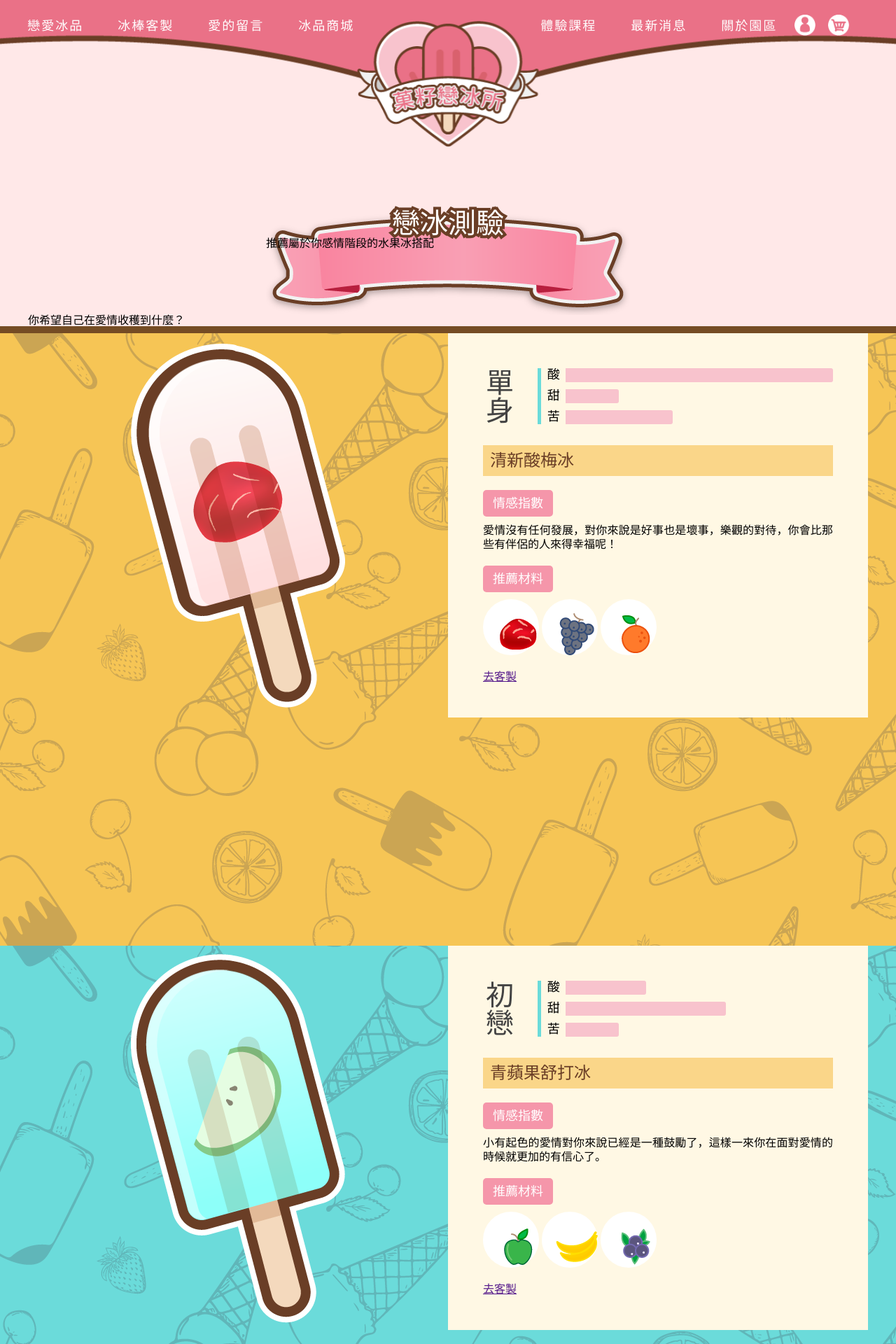
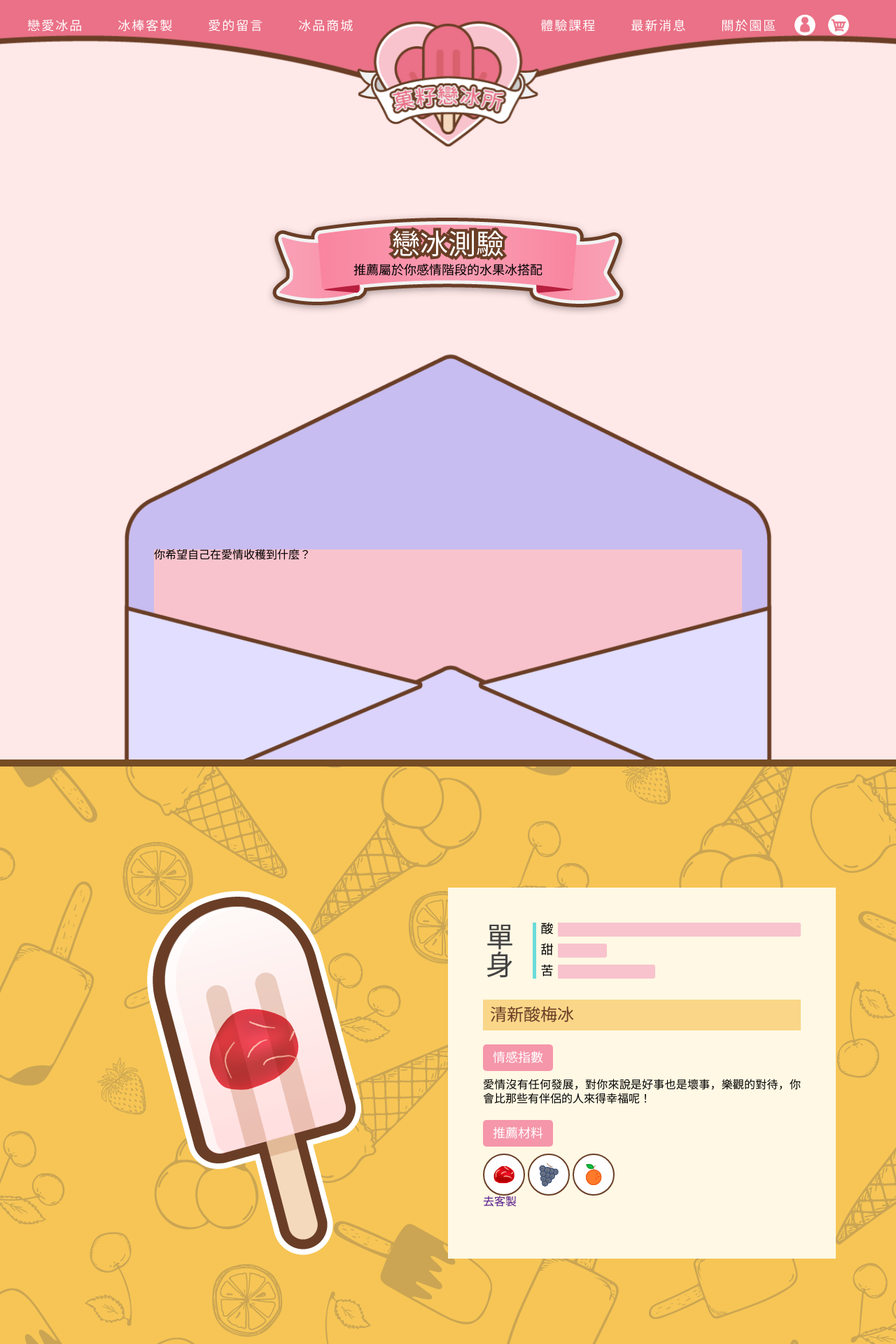
Before and after one commit to connectshark/Love-Fruit, a PHP site: page /qa.html in a window 1280 px wide. Shown: the top 1920 px of the page at 70% size. Run offline with PHP 8.4, Linux system fonts and the light colour scheme; style sheets or scripts are compiled from the project's sources; some web fonts are replaced.

Commit message:
戀愛階段完成，剩下btn 和 信封內容

```diff
--- a/css/qa.css
+++ b/css/qa.css
@@ -2,6 +2,7 @@
 * {
   -webkit-box-sizing: border-box;
           box-sizing: border-box;
+  text-decoration: none;
 }
 
 .page-qa {
@@ -15,19 +16,22 @@
 }
 
 .page-qa .qa {
-  padding-top: 300px;
+  padding-top: 150px;
 }
 
 .page-qa .qa .title-main {
-  width: 520px;
+  width: 90%;
   height: 150px;
   margin: auto;
+  padding: 50px 0;
   background: url(../img/qa/title.png) center center no-repeat;
+  background-size: contain;
+  text-align: center;
 }
 
 .page-qa .qa .title-main .title {
   color: #fff;
-  font-size: 40px;
+  font-size: 18px;
   position: relative;
   text-align: center;
 }
@@ -40,16 +44,63 @@
   top: 0;
   bottom: 0;
   right: 0;
-  -webkit-text-stroke: 8px #6a3e26;
+  -webkit-text-stroke: 5px #6a3e26;
 }
 
 .page-qa .qa .title-main .title {
   z-index: 1;
 }
 
+.page-qa .qa .title-main span {
+  font-size: 12px;
+  line-height: 24px;
+}
+
+.page-qa .qa .letter {
+  overflow: hidden;
+  position: relative;
+}
+
+.page-qa .qa .letter .envelope-bg {
+  background-image: url(../img/qa/envelopebg.png);
+  width: 90%;
+  height: 680px;
+  background-size: cover;
+  margin: auto;
+}
+
+.page-qa .qa .letter .topic {
+  width: 70%;
+  height: 300px;
+  margin: auto;
+  background-color: #f8c3cd;
+  position: absolute;
+  z-index: 0;
+  bottom: 0;
+  left: 0;
+  right: 0;
+}
+
+.page-qa .qa .letter .envelope-front {
+  width: 90%;
+  height: 255px;
+  margin: -300px auto 0;
+  position: relative;
+}
+
+.page-qa .qa .letter .envelope-front img {
+  width: 100%;
+}
+
 .page-qa .stage {
   width: 100%;
   height: 1000px;
+  display: -webkit-box;
+  display: -ms-flexbox;
+  display: flex;
+  -webkit-box-align: center;
+      -ms-flex-align: center;
+          align-items: center;
 }
 
 .page-qa .stage .wrap {
@@ -60,9 +111,6 @@
   -webkit-box-direction: normal;
       -ms-flex-flow: row wrap;
           flex-flow: row wrap;
-  -webkit-box-align: center;
-      -ms-flex-align: center;
-          align-items: center;
   -webkit-box-pack: center;
       -ms-flex-pack: center;
           justify-content: center;
@@ -161,12 +209,21 @@
   line-height: 20px;
 }
 
+.page-qa .stage .content .element-group {
+  margin-bottom: 20px;
+}
+
 .page-qa .stage .content .element {
   display: inline-block;
-  width: 80px;
-  height: 80px;
+  width: 60px;
+  height: 60px;
   background-color: #fff;
   border-radius: 50%;
+  border: 2px solid #6a3e26;
+}
+
+.page-qa .stage .content .element img {
+  width: 100%;
 }
 
 .page-qa .stage.single {
@@ -234,7 +291,69 @@
   width: 100%;
 }
 
+.page-qa .btn-main {
+  display: block;
+  width: 100px;
+  padding: 2px 0;
+  background-color: #fff;
+  border: 2px solid #6a3e26;
+  border-radius: 50px;
+  text-align: center;
+}
+
+.page-qa .btn-main span {
+  display: inline-block;
+  width: 90px;
+  padding: 5px 0;
+  background-color: #f8c3cd;
+  border: 2px solid #f596aa;
+  border-radius: 50px;
+  color: #fff;
+  position: relative;
+}
+
+.page-qa .btn-main span::before {
+  content: url(../img/qa/btn.png);
+  display: block;
+  width: 50px;
+  height: 50px;
+  position: absolute;
+  left: -25px;
+  top: -6px;
+}
+
 @media all and (min-width: 769px) {
+  .page-qa .qa {
+    padding-top: 300px;
+  }
+  .page-qa .qa .title-main {
+    width: 520px;
+    height: 150px;
+    padding: 30px 0;
+  }
+  .page-qa .qa .title-main .title {
+    color: #fff;
+    font-size: 40px;
+    position: relative;
+    text-align: center;
+  }
+  .page-qa .qa .title-main .title:after {
+    z-index: -1;
+    content: "戀冰測驗";
+    position: absolute;
+    left: 0;
+    top: 0;
+    bottom: 0;
+    right: 0;
+    -webkit-text-stroke: 8px #6a3e26;
+  }
+  .page-qa .qa .title-main .title {
+    z-index: 1;
+  }
+  .page-qa .qa .title-main span {
+    font-size: 18px;
+    line-height: 32px;
+  }
   .page-qa .stage {
     height: 885px;
   }
--- a/qa.html
+++ b/qa.html
@@ -82,6 +82,7 @@
 				<span>推薦屬於你感情階段的水果冰搭配</span>
 			</div>
 			<div class="letter">
+				<div class="envelope-bg"></div>
 				<div class="topic">
 					<img id="topic-fruit" src="" alt="">
 					<p>你希望自己在愛情收穫到什麼？</p>
@@ -89,7 +90,9 @@
 						<a href=""></a>
 					</div>
 				</div>
+				<div class="envelope-front"><img src="img/qa/envelopefront.png" alt=""></div>
 			</div>
+
 		</div>
 	</section>
 
@@ -261,7 +264,7 @@
 						<div class="element"><img src="img/qa/bittergourd.png" alt="苦瓜"></div>
 						<div class="element"><img src="img/qa/roselle.png" alt="洛神花"></div>
 					</div>
-					<div><a href="">去客製</a></div>
+					<div><a class="btn-main" href="custom.html"><span>去客製</span></a></div>
 				</div>
 			</div>
 		</div>
--- a/sass/qa.scss
+++ b/sass/qa.scss
@@ -2,6 +2,7 @@
 
 *{
     box-sizing: border-box;
+    text-decoration: none;
 }
 
 .page-qa{
@@ -14,30 +15,78 @@
     }
 
     .qa{
-        padding-top:300px;
+        padding-top:150px;
 
         .title-main{
-            width: 520px;
+            width: 90%;
             height: 150px;
             margin: auto;
+            padding: 50px 0;
             background: url(../img/qa/title.png) center center no-repeat;
+            background-size: contain;
+            text-align: center;
 
 
-            @include out-Line-Font(title,#fff,40px,8px,#6a3e26,戀冰測驗);
+            @include out-Line-Font(title,#fff,18px,5px,#6a3e26,戀冰測驗);
             .title{
                 z-index: 1;
             }
+
+            span{
+                font-size: 12px;
+                line-height: 24px;
+            }
         }
+
+        .letter{
+            overflow: hidden;
+            position: relative;
+
+            .envelope-bg{
+                background-image: url(../img/qa/envelopebg.png);
+                width: 90%;
+                height: 680px;
+                background-size: cover;
+                margin: auto;
+            }
+
+            .topic{
+                width: 70%;
+                height: 300px;
+                margin: auto;
+                background-color: #f8c3cd;
+                position: absolute;
+                z-index: 0;
+                bottom: 0;
+                left: 0;
+                right: 0;
+            }
+
+            .envelope-front{
+                width: 90%;
+                height: 255px;
+                margin: -300px auto 0;
+                position: relative;
+
+                img{
+                    width: 100%;
+                }
+            }
+        }
+
+
+
     }
 
     .stage{
         width: 100%;
         height: 1000px;
+        display: flex;
+        align-items: center;
 
         .wrap{
             display: flex;
             flex-flow: row wrap;
-            align-items: center;
             justify-content: center;
         }
 
@@ -114,12 +163,21 @@
                 font-size: 16px;
                 line-height: 20px;
             }
+            .element-group{
+                margin-bottom: 20px;
+            }
+
             .element{
                 display: inline-block;
-                width: 80px;
-                height: 80px;
+                width: 60px;
+                height: 60px;
                 background-color: #fff;
                 border-radius: 50%;
+                border: 2px solid #6a3e26;
+
+                img{
+                    width: 100%;
+                }
             }
         }
     }
@@ -185,11 +243,65 @@
         }
     }
 
+    .btn-main{
+        display: block;
+        width: 100px;
+        padding: 2px 0;
+        background-color: #fff;
+        border: 2px solid #6a3e26;
+        border-radius: 50px;
+        text-align: center;
+
+        span{
+            display: inline-block;
+            width: 90px;
+            padding: 5px 0;
+            background-color: #f8c3cd;
+            border: 2px solid #f596aa;
+            border-radius: 50px;
+            color: #fff;
+            position: relative;
+        }
+        span::before{
+            content: url(../img/qa/btn.png);
+            display: block;
+            width: 50px;
+            height: 50px;
+            position: absolute;
+            left: -25px;
+            top: -6px;
+        }
+    }
+
+
+
 
 }
 
 @include rwd(medium){
+
     .page-qa{
+
+        .qa{
+            padding-top:300px;
+
+            .title-main{
+                width: 520px;
+                height: 150px;
+                padding: 30px 0;
+
+                @include out-Line-Font(title,#fff,40px,8px,#6a3e26,戀冰測驗);
+                .title{
+                    z-index: 1;
+                }
+
+                span{
+                    font-size: 18px;
+                    line-height: 32px;
+                }
+            }
+        }
+
         .stage{
             height: 885px;
 
```
Also changed, not shown: img/qa/btn.png (added), img/qa/envelopebg.png (added), img/qa/envelopefront.png (added), 1 other file.
